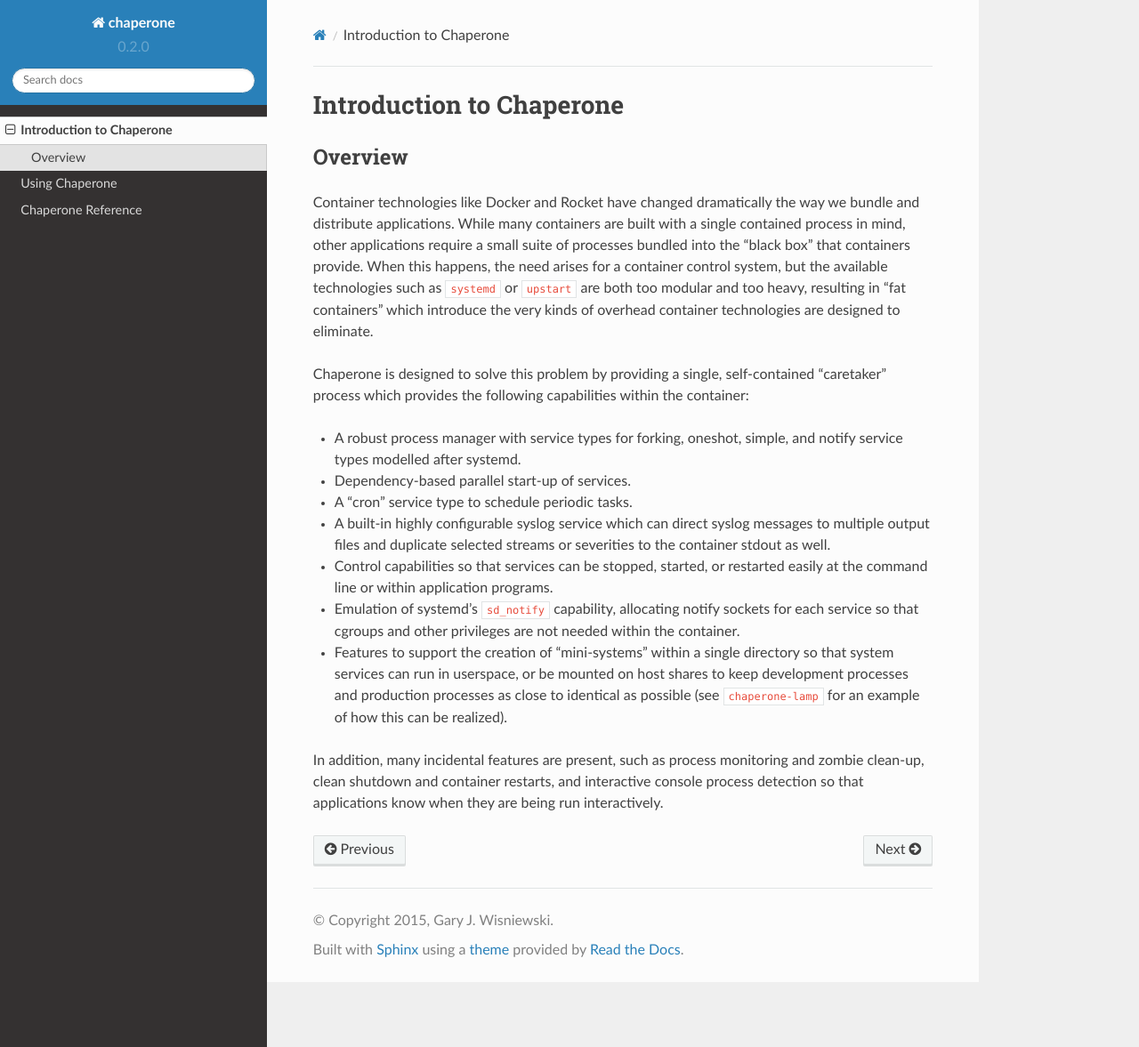
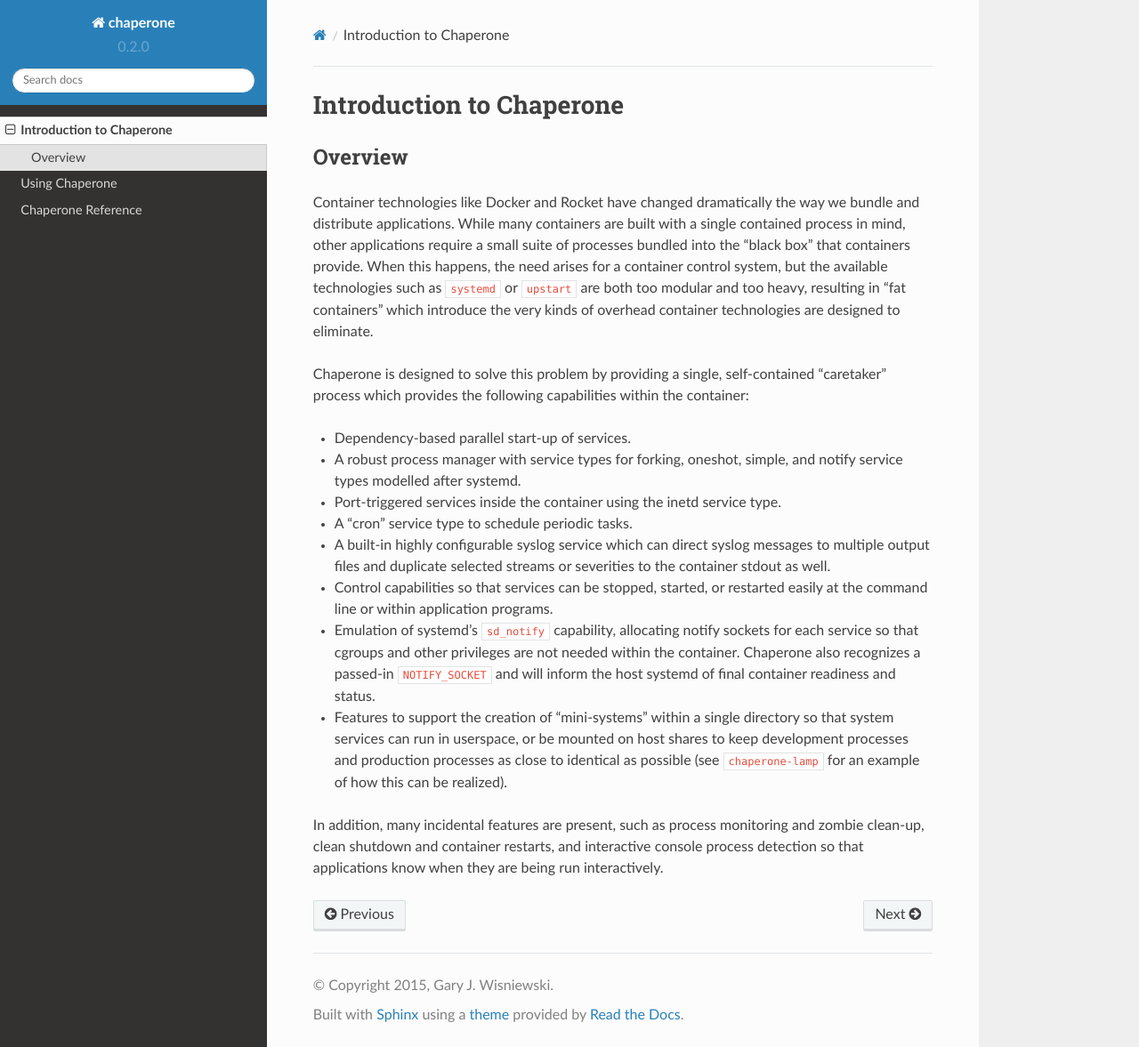
Before and after one commit to garywiz/chaperone, a Sphinx documentation site: the page built from doc/source/guide/chap-intro.rst, in a window 1280 px wide and 1177 px high. Shown: the whole window at 89% size. Built offline with Sphinx 7.4.7 and the Read the Docs theme 2.0.0, drawn with Linux system fonts in a browser that asks for light colours.

Commit message:
- Fixed some complex recursive self-referential environment variable   expressions.  It's unlikely anybody would run into these.  Also added   tests to be sure such complex expressions work correctly. - Documentation corrections and additions.

```diff
--- a/chaperone/cproc/version.py
+++ b/chaperone/cproc/version.py
@@ -1,7 +1,7 @@
 # This file is designed to be used as a package module, but also as a main program runnable
 # by Python2 or Python3 which will print the version.  Used in setup.py
 
-VERSION = (0,3,2)
+VERSION = (0,3,3)
 DISPLAY_VERSION = ".".join([str(v) for v in VERSION])
 
 LICENSE = "Apache License, Version 2.0"
--- a/doc/source/guide/chap-intro.rst
+++ b/doc/source/guide/chap-intro.rst
@@ -19,9 +19,10 @@
 Chaperone is designed to solve this problem by providing a single, self-contained
 "caretaker" process which provides the following capabilities within the container:
 
-* A robust process manager with service types for forking, oneshot, simple, and
-  notify service types modelled after systemd.
 * Dependency-based parallel start-up of services.
+* A robust process manager with service types for forking, oneshot, simple,
+  and notify service types modelled after systemd.
+* Port-triggered services inside the container using the inetd service type.
 * A "cron" service type to schedule periodic tasks.
 * A built-in highly configurable syslog service which can direct syslog
   messages to multiple output files and duplicate selected streams or severities
@@ -30,7 +31,8 @@
   at the command line or within application programs.
 * Emulation of systemd's ``sd_notify`` capability, allocating notify sockets
   for each service so that cgroups and other privileges are not needed
-  within the container.
+  within the container.  Chaperone also recognizes a passed-in ``NOTIFY_SOCKET``
+  and will inform the host systemd of final container readiness and status.
 * Features to support the creation of "mini-systems" within a single directory
   so that system services can run in userspace, or be mounted on host shares
   to keep development processes and production processes as close to identical
--- a/doc/source/ref/env.rst
+++ b/doc/source/ref/env.rst
@@ -100,7 +100,7 @@
   Inserts ``ifpresent`` if the environment variable *is defined*, otherwise inserts the empty string.
 
 ``$(ENVVAR:_default)``
-  Inserts the empty string if the environment variable *is defined*, otherwise inserts ``ifpresent``.
+  Inserts the empty string if the environment variable *is defined*, otherwise inserts ``default``.
   (This is the opposite of the previous ``:+`` operation.)
 
 ``$(ENVVAR:?error-message)``
```
Also changed, not shown: 3 other files.
